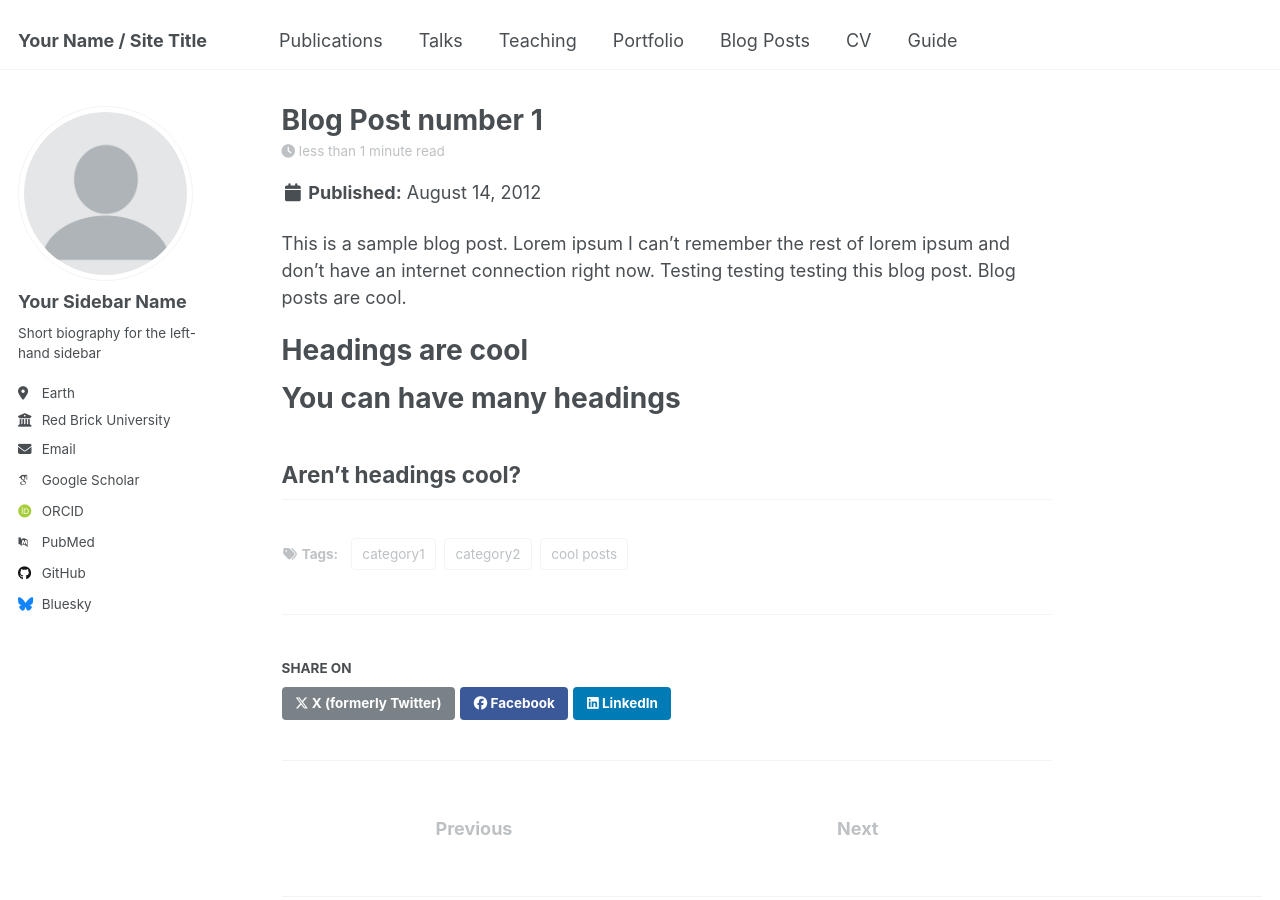
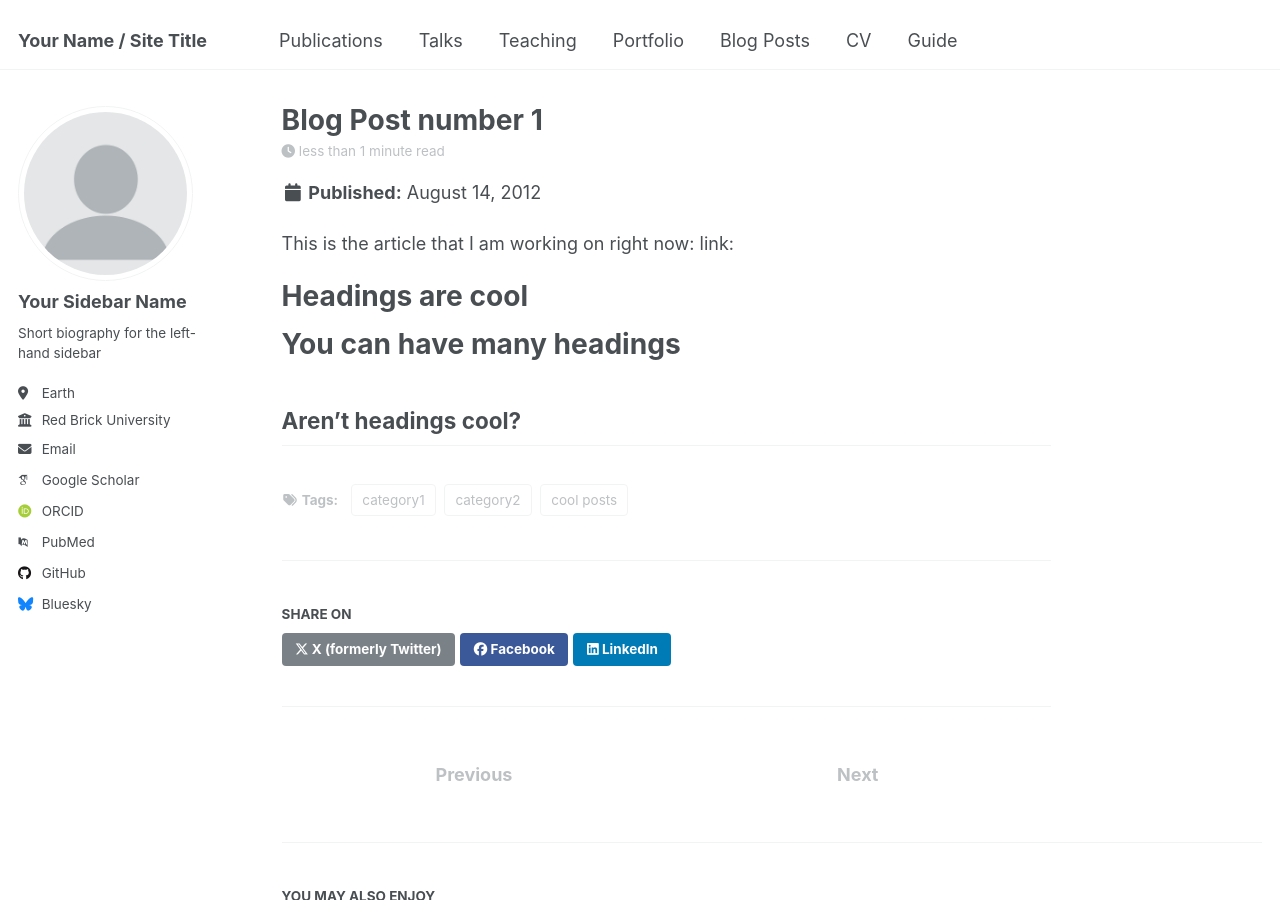
Before and after one commit to jordanarechgs/Jordana-Rech-Graciano-dos-Santos, a Jekyll site: the page built from _posts/2012-08-14-blog-post-1.md, in a window 1280 px wide and 900 px high. Built offline with Jekyll 4.4.1, drawn with Linux system fonts in a browser that asks for light colours; some web fonts are replaced.

Commit message:
Update 2012-08-14-blog-post-1.md

```diff
--- a/_posts/2012-08-14-blog-post-1.md
+++ b/_posts/2012-08-14-blog-post-1.md
@@ -8,7 +8,7 @@ tags:
   - category2
 ---
 
-This is a sample blog post. Lorem ipsum I can't remember the rest of lorem ipsum and don't have an internet connection right now. Testing testing testing this blog post. Blog posts are cool.
+This is the article that I am working on right now: link:
 
 Headings are cool
 ======
```
